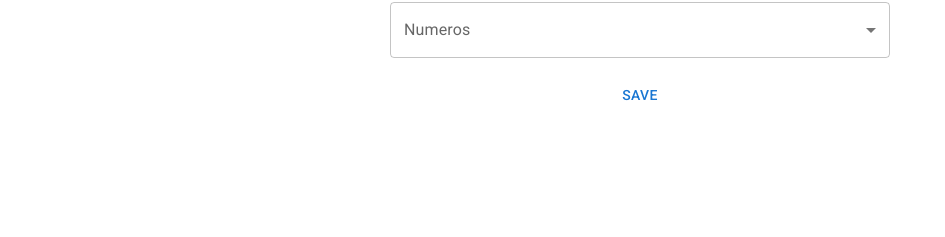
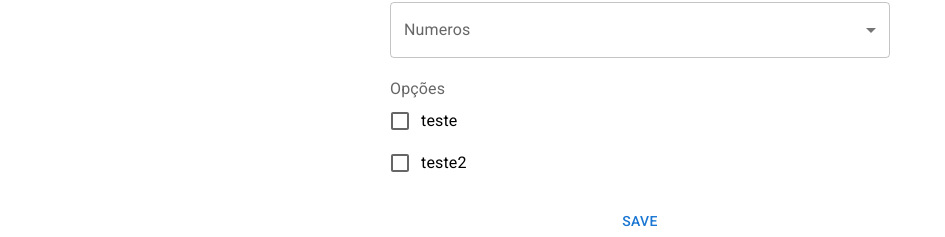
Before and after one commit to gustavonogales/zustand-persist, a React (Create React App) app: page / in a window 1280 px wide. Shown: the part 350-587 px from the top of the page, without its empty margins (0-945 px from the left). Built offline with nearby package versions, Linux system fonts and the light colour scheme; data requests are answered from the project's data file.

Commit message:
feat: add checkbox group with react-hook-form

```diff
--- /dev/null
+++ b/src/components/CheckboxGroup.tsx
@@ -0,0 +1,71 @@
+import React, { ReactElement, ReactNode, useEffect, useState } from "react";
+import {
+  RadioGroup as MuiRadioGroup,
+  FormGroup,
+  FormControl,
+  FormLabel,
+  FormHelperText,
+  FormControlLabel,
+  Checkbox,
+} from "@mui/material";
+import { Controller, Control, UseFormSetValue } from "react-hook-form";
+
+interface CheckboxGroupProps {
+  name: string;
+  label: string;
+  control: Control;
+  flexDirection?: "column" | "row";
+  setValue: UseFormSetValue<any>;
+  error?: any;
+  children?: any;
+}
+
+export function CheckboxGroup({
+  name,
+  label,
+  control,
+  flexDirection = "column",
+  setValue,
+  error,
+  children = null,
+  ...props
+}: CheckboxGroupProps) {
+  const [selectedItems, setSelectedItems] = useState<string[]>([]);
+
+  const handleSelect = (value: any) => {
+    const isPresent = selectedItems.indexOf(value);
+    if (isPresent !== -1) {
+      const remaining = selectedItems.filter((item: any) => item !== value);
+      setSelectedItems(remaining);
+    } else {
+      setSelectedItems((prevItems: any) => [...prevItems, value]);
+    }
+  };
+
+  useEffect(() => setValue(name, selectedItems), [selectedItems]);
+
+  return (
+    <FormControl component="fieldset" error={!!error?.message}>
+      <FormLabel component="legend">{label}</FormLabel>
+      <FormGroup sx={{ flexDirection: flexDirection }}>
+        {React.Children.map(children, (child) =>
+          React.cloneElement(child, {
+            control: (
+              <Controller
+                name={name}
+                control={control}
+                render={() => (
+                  <Checkbox
+                    checked={selectedItems.includes(child.props.value)}
+                    onChange={() => handleSelect(child.props.value)}
+                  />
+                )}
+              />
+            ),
+          })
+        )}
+        <FormHelperText>{error?.message || ""}</FormHelperText>
+      </FormGroup>
+    </FormControl>
+  );
+}
--- a/src/pages/Testing.tsx
+++ b/src/pages/Testing.tsx
@@ -1,6 +1,7 @@
 import {
   Box,
   Button,
+  Checkbox,
   Divider,
   FormControlLabel,
   MenuItem,
@@ -15,16 +16,18 @@ import * as yup from "yup";
 import { yupResolver } from "@hookform/resolvers/yup";
 import { RadioGroup } from "../components/RadioGroup";
 import { Select } from "../components/Select";
+import { CheckboxGroup } from "../components/CheckboxGroup";
 
 const formSchema = yup.object().shape({
   name: yup.string().required("Campo obrigatório"),
   password: yup.string().required("Senha obrigatória"),
   testRadio: yup.string().required("Selecione uma opção"),
   testSelect: yup.string().required("Selecione uma opção"),
+  testCheckbox: yup.array().of(yup.string()).min(1, "Selecione uma opção"),
 });
 
 export function Testing() {
-  const { handleSubmit, register, control, formState } = useForm({
+  const { handleSubmit, control, formState, setValue } = useForm({
     resolver: yupResolver(formSchema),
   });
   const { errors } = formState;
@@ -79,6 +82,16 @@ export function Testing() {
           <MenuItem value={20}>Twenty</MenuItem>
           <MenuItem value={30}>Thirty</MenuItem>
         </Select>
+        <CheckboxGroup
+          setValue={setValue}
+          control={control}
+          name="testCheckbox"
+          label="Opções"
+          error={errors?.testCheckbox}
+        >
+          <FormControlLabel label="teste" value="1" control={<Checkbox />} />
+          <FormControlLabel label="teste2" value="2" control={<Checkbox />} />
+        </CheckboxGroup>
         <Button type="submit">Save</Button>
       </Stack>
     </Box>
```
